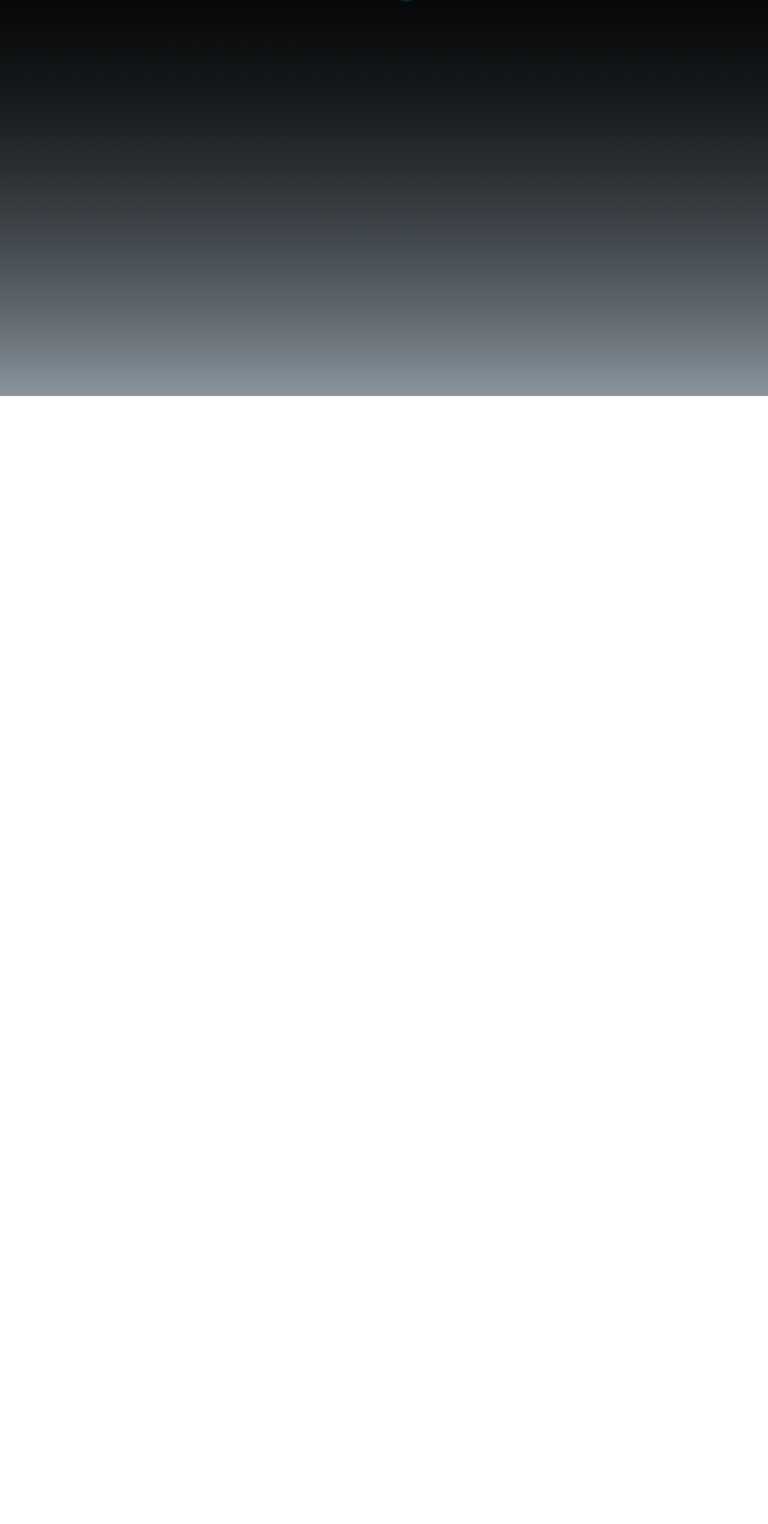
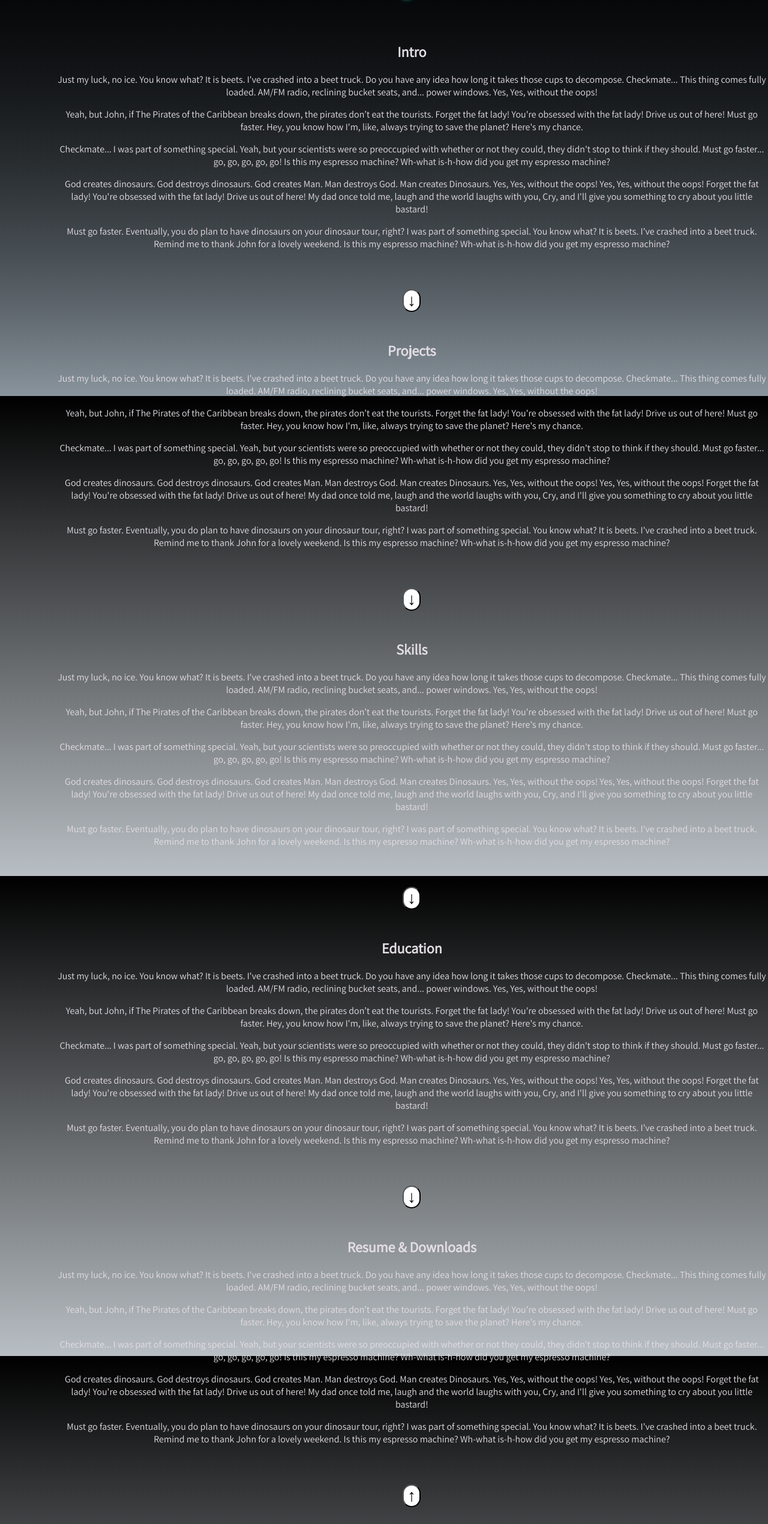
Before and after one commit to baileyjean/portfolio, a React (Create React App) app: page / in a window 1280 px wide. Shown: the part 140-2680 px from the top of the page at 60% size. Before the commit the page ends 800 px from the top, so only its background shows below. Built offline with nearby package versions, Linux system fonts and the light colour scheme.

Commit message:
Add useRef to Homepage for Bootstrap-like, single-page scrolling. Add some JeffSum paragraphs of nonsense

```diff
--- a/src/pages/Home.js
+++ b/src/pages/Home.js
@@ -1,10 +1,67 @@
-import React from 'react'
+import React, { useRef } from 'react'
 import '../styles/App.css'
 
 const Home = () => {
+  const topRef = useRef()
+  const introRef = useRef()
+  const projectRef = useRef()
+  const skillRef = useRef()
+  const eduRef = useRef()
+  const resumeRef = useRef()
+
   return (
-    <div className="pages">
+    <div ref={topRef} className="pages">
       <h1>BaileyCodes</h1>
+      <div ref={introRef} className="intro">
+        <h2>Intro</h2>
+        <p>Just my luck, no ice. You know what? It is beets. I've crashed into a beet truck. Do you have any idea how long it takes those cups to decompose. Checkmate... This thing comes fully loaded. AM/FM radio, reclining bucket seats, and... power windows. Yes, Yes, without the oops!</p>
+        <p>Yeah, but John, if The Pirates of the Caribbean breaks down, the pirates don’t eat the tourists. Forget the fat lady! You're obsessed with the fat lady! Drive us out of here! Must go faster. Hey, you know how I'm, like, always trying to save the planet? Here's my chance.</p>
+        <p>Checkmate... I was part of something special. Yeah, but your scientists were so preoccupied with whether or not they could, they didn't stop to think if they should. Must go faster... go, go, go, go, go! Is this my espresso machine? Wh-what is-h-how did you get my espresso machine?</p>
+        <p>God creates dinosaurs. God destroys dinosaurs. God creates Man. Man destroys God. Man creates Dinosaurs. Yes, Yes, without the oops! Yes, Yes, without the oops! Forget the fat lady! You're obsessed with the fat lady! Drive us out of here! My dad once told me, laugh and the world laughs with you, Cry, and I'll give you something to cry about you little bastard!</p>
+        <p>Must go faster. Eventually, you do plan to have dinosaurs on your dinosaur tour, right? I was part of something special. You know what? It is beets. I've crashed into a beet truck. Remind me to thank John for a lovely weekend. Is this my espresso machine? Wh-what is-h-how did you get my espresso machine?</p>
+        <br />
+        <button onClick={() => projectRef.current.scrollIntoView({behavior: 'smooth'})}>&#8595;</button>
+      </div>
+      <div ref={projectRef} className="projects">
+        <h2>Projects</h2>
+        <p>Just my luck, no ice. You know what? It is beets. I've crashed into a beet truck. Do you have any idea how long it takes those cups to decompose. Checkmate... This thing comes fully loaded. AM/FM radio, reclining bucket seats, and... power windows. Yes, Yes, without the oops!</p>
+        <p>Yeah, but John, if The Pirates of the Caribbean breaks down, the pirates don’t eat the tourists. Forget the fat lady! You're obsessed with the fat lady! Drive us out of here! Must go faster. Hey, you know how I'm, like, always trying to save the planet? Here's my chance.</p>
+        <p>Checkmate... I was part of something special. Yeah, but your scientists were so preoccupied with whether or not they could, they didn't stop to think if they should. Must go faster... go, go, go, go, go! Is this my espresso machine? Wh-what is-h-how did you get my espresso machine?</p>
+        <p>God creates dinosaurs. God destroys dinosaurs. God creates Man. Man destroys God. Man creates Dinosaurs. Yes, Yes, without the oops! Yes, Yes, without the oops! Forget the fat lady! You're obsessed with the fat lady! Drive us out of here! My dad once told me, laugh and the world laughs with you, Cry, and I'll give you something to cry about you little bastard!</p>
+        <p>Must go faster. Eventually, you do plan to have dinosaurs on your dinosaur tour, right? I was part of something special. You know what? It is beets. I've crashed into a beet truck. Remind me to thank John for a lovely weekend. Is this my espresso machine? Wh-what is-h-how did you get my espresso machine?</p>
+        <br />
+        <button onClick={() => skillRef.current.scrollIntoView({behavior: 'smooth'})}>&#8595;</button>
+      </div>
+      <div ref={skillRef} className="skills">
+        <h2>Skills</h2>
+        <p>Just my luck, no ice. You know what? It is beets. I've crashed into a beet truck. Do you have any idea how long it takes those cups to decompose. Checkmate... This thing comes fully loaded. AM/FM radio, reclining bucket seats, and... power windows. Yes, Yes, without the oops!</p>
+        <p>Yeah, but John, if The Pirates of the Caribbean breaks down, the pirates don’t eat the tourists. Forget the fat lady! You're obsessed with the fat lady! Drive us out of here! Must go faster. Hey, you know how I'm, like, always trying to save the planet? Here's my chance.</p>
+        <p>Checkmate... I was part of something special. Yeah, but your scientists were so preoccupied with whether or not they could, they didn't stop to think if they should. Must go faster... go, go, go, go, go! Is this my espresso machine? Wh-what is-h-how did you get my espresso machine?</p>
+        <p>God creates dinosaurs. God destroys dinosaurs. God creates Man. Man destroys God. Man creates Dinosaurs. Yes, Yes, without the oops! Yes, Yes, without the oops! Forget the fat lady! You're obsessed with the fat lady! Drive us out of here! My dad once told me, laugh and the world laughs with you, Cry, and I'll give you something to cry about you little bastard!</p>
+        <p>Must go faster. Eventually, you do plan to have dinosaurs on your dinosaur tour, right? I was part of something special. You know what? It is beets. I've crashed into a beet truck. Remind me to thank John for a lovely weekend. Is this my espresso machine? Wh-what is-h-how did you get my espresso machine?</p>
+        <br />
+        <button onClick={() => eduRef.current.scrollIntoView({behavior: 'smooth'})}>&#8595;</button>
+      </div>
+      <div ref={eduRef} className="education">
+        <h2>Education</h2>
+        <p>Just my luck, no ice. You know what? It is beets. I've crashed into a beet truck. Do you have any idea how long it takes those cups to decompose. Checkmate... This thing comes fully loaded. AM/FM radio, reclining bucket seats, and... power windows. Yes, Yes, without the oops!</p>
+        <p>Yeah, but John, if The Pirates of the Caribbean breaks down, the pirates don’t eat the tourists. Forget the fat lady! You're obsessed with the fat lady! Drive us out of here! Must go faster. Hey, you know how I'm, like, always trying to save the planet? Here's my chance.</p>
+        <p>Checkmate... I was part of something special. Yeah, but your scientists were so preoccupied with whether or not they could, they didn't stop to think if they should. Must go faster... go, go, go, go, go! Is this my espresso machine? Wh-what is-h-how did you get my espresso machine?</p>
+        <p>God creates dinosaurs. God destroys dinosaurs. God creates Man. Man destroys God. Man creates Dinosaurs. Yes, Yes, without the oops! Yes, Yes, without the oops! Forget the fat lady! You're obsessed with the fat lady! Drive us out of here! My dad once told me, laugh and the world laughs with you, Cry, and I'll give you something to cry about you little bastard!</p>
+        <p>Must go faster. Eventually, you do plan to have dinosaurs on your dinosaur tour, right? I was part of something special. You know what? It is beets. I've crashed into a beet truck. Remind me to thank John for a lovely weekend. Is this my espresso machine? Wh-what is-h-how did you get my espresso machine?</p>
+        <br />
+        <button onClick={() => resumeRef.current.scrollIntoView({behavior: 'smooth'})}>&#8595;</button>
+      </div>
+      <div ref={resumeRef} className="resume">
+        <h2>Resume & Downloads</h2>
+        <p>Just my luck, no ice. You know what? It is beets. I've crashed into a beet truck. Do you have any idea how long it takes those cups to decompose. Checkmate... This thing comes fully loaded. AM/FM radio, reclining bucket seats, and... power windows. Yes, Yes, without the oops!</p>
+        <p>Yeah, but John, if The Pirates of the Caribbean breaks down, the pirates don’t eat the tourists. Forget the fat lady! You're obsessed with the fat lady! Drive us out of here! Must go faster. Hey, you know how I'm, like, always trying to save the planet? Here's my chance.</p>
+        <p>Checkmate... I was part of something special. Yeah, but your scientists were so preoccupied with whether or not they could, they didn't stop to think if they should. Must go faster... go, go, go, go, go! Is this my espresso machine? Wh-what is-h-how did you get my espresso machine?</p>
+        <p>God creates dinosaurs. God destroys dinosaurs. God creates Man. Man destroys God. Man creates Dinosaurs. Yes, Yes, without the oops! Yes, Yes, without the oops! Forget the fat lady! You're obsessed with the fat lady! Drive us out of here! My dad once told me, laugh and the world laughs with you, Cry, and I'll give you something to cry about you little bastard!</p>
+        <p>Must go faster. Eventually, you do plan to have dinosaurs on your dinosaur tour, right? I was part of something special. You know what? It is beets. I've crashed into a beet truck. Remind me to thank John for a lovely weekend. Is this my espresso machine? Wh-what is-h-how did you get my espresso machine?</p>
+        <br />
+        <button onClick={() => topRef.current.scrollIntoView({behavior: 'smooth'})}>&#8593;</button>
+      </div>
     </div>
   )
 }
--- a/src/styles/App.css
+++ b/src/styles/App.css
@@ -21,6 +21,7 @@ html, body {
 button {
   cursor: pointer;
   background-color: white;
+  font-size: 1.75em;
   margin: 1em;
   color: black;
   border-radius: 25px;
```
Also changed, not shown: src/components/ProjectCard.jsx (+2 -15 lines).
